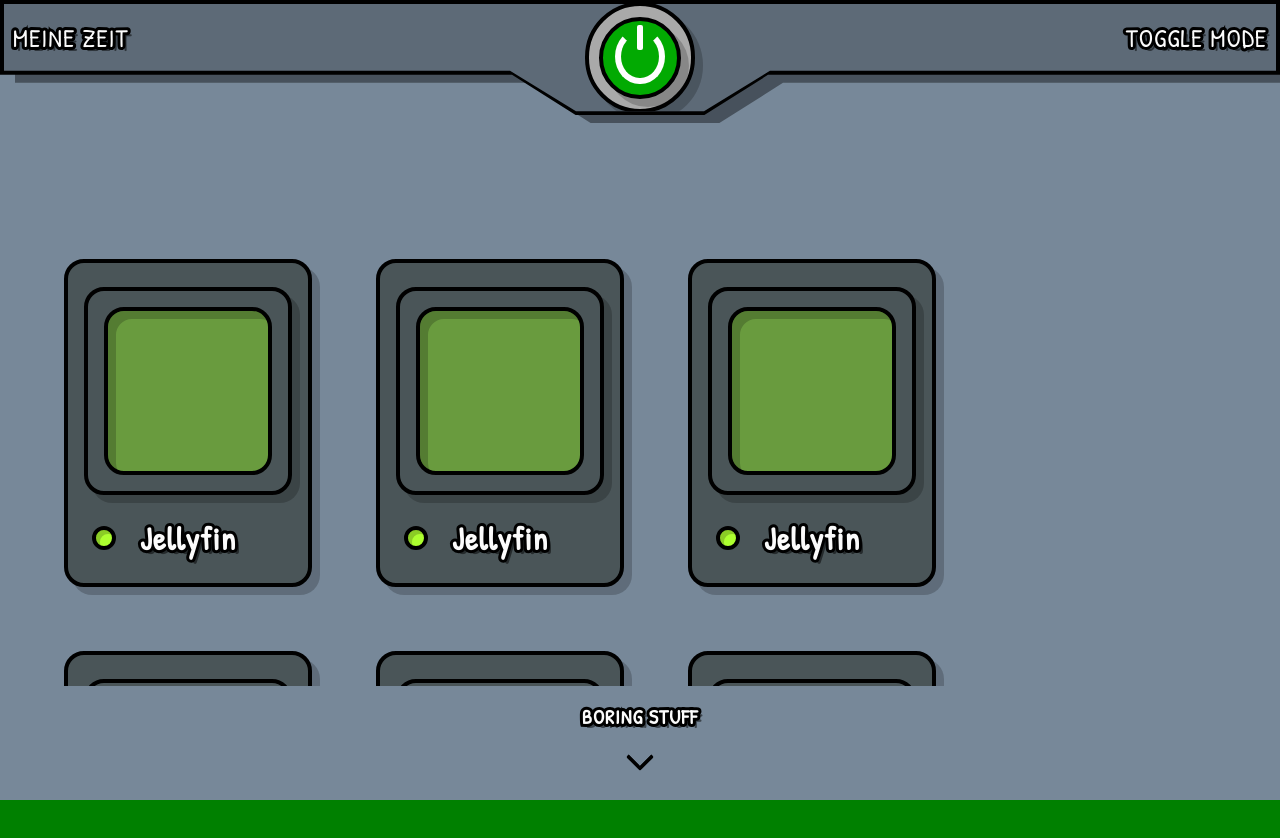
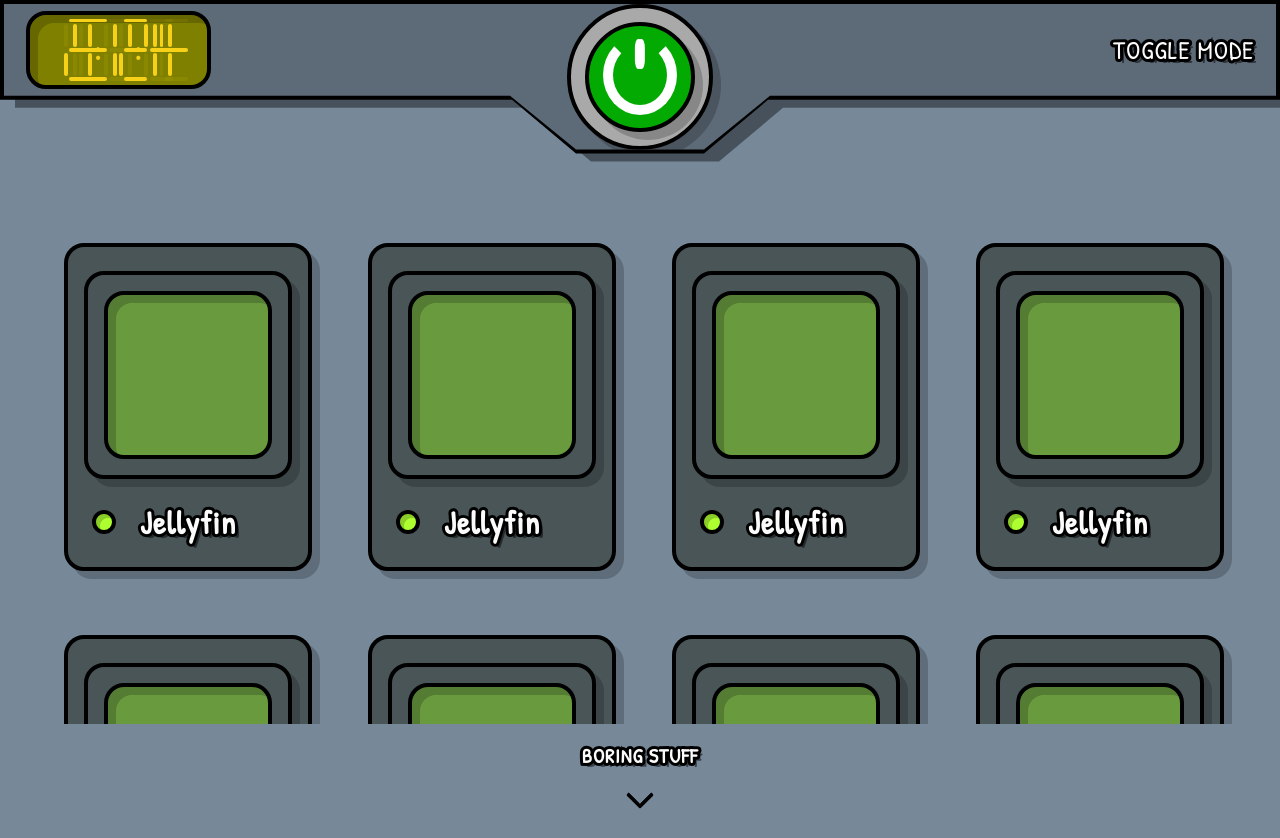
Before and after one commit to JanikHenz/dashboard, a plain HTML site: page index.html in a window 1280 px wide. Before the commit the page ends 800 px from the top, so only its background shows below. Drawn offline with Linux system fonts and the light colour scheme.

Commit message:
7segment erstellt udn positioniert

```diff
--- a/css/style.css
+++ b/css/style.css
@@ -8,6 +8,14 @@
   --hard-shadow: 8px 8px 0px rgba(0, 0, 0, 0.2);
   --comic-font: 'Patrick Hand', cursive;
   --neg-shadow: inset 8px 8px 0px rgba(0, 0, 0, 0.2);
+
+  --on:  #f7d117;
+  --off: rgba(247, 209, 23, 0.08);
+  --seg-w: 0.3vw;
+  --seg-l: 1.8vw;
+  --gap: 0.1vw;
+  --digit-w: calc(var(--seg-l) + var(--seg-w) * 2 + var(--gap) * 2);
+  --digit-h: calc(var(--seg-l) * 2 + var(--seg-w) * 3 + var(--gap) * 4);
 }
 
 .app,
@@ -31,20 +39,20 @@ body {
   color: #fbfbfb;
   -webkit-text-stroke: 6px black;
   paint-order: stroke fill;
-  text-shadow: 4px 4px 0 rgba(0, 0, 0, 0.5);
   letter-spacing: 1px;
   margin: 0;
   padding: 0;
   background-color: green;
   display: flex;
   flex-direction: column;
+  text-shadow: 4px 4px 0 rgba(0, 0, 0, 0.5);
   min-height: 100vh;
   overflow-x: hidden;
 }
 
 header {
   width: 100%;
-  height: 9vw;
+  height: clamp(13vh, 12vw, 12vw );
   background-color: lightslategrey;
 }
 
@@ -76,16 +84,29 @@ header {
     4px              calc(65% - 4px)
   );
   display: grid;
-  grid-template-columns: 1fr 1fr 1fr;
+  grid-template-columns: 1fr auto 1fr;
 }
 
-.timer {
+.timer{
+  max-width: 50%;
   height: 65%;
   justify-self: start;
   display: flex;
   align-items: center;
-  margin-left: 1vw;
-  font-size: 2vw;
+  margin-left: clamp(1vw, 2vw, 2vw );
+}
+
+.segment {
+  background-color: olive;
+  max-width: 100%;
+  height: 70%;
+  justify-self: center;
+  display: flex;
+  align-items: center;
+  border: var(--outline-width) solid var(--outline-color);
+  box-shadow: var(--neg-shadow);
+  border-radius: 20px;
+  padding: 0 var(--digit-w) 0 var(--digit-w);
 }
 
 .mode {
@@ -93,14 +114,14 @@ header {
   justify-self: right;
   display: flex;
   align-items: center;
-  margin-right: 1vw;
-  font-size: 2vw;
+  margin-right: clamp(1vw, 2vw, 2vw );
+  font-size: clamp(2vh, 2vw, 2vw );
 }
 
 .power {
   background-color: darkgrey;
-  height: 8vw;
-  width: 8vw;
+  height: 90%;
+  aspect-ratio: 1;
   border-radius: 50%;
   justify-self: center;
   align-self: center;
@@ -122,7 +143,7 @@ header {
 .power-icon {
   width: 60%;
   height: 60%;
-  border: 6px solid white;
+  border: 0.8vw solid white;
   border-radius: 50%;
   border-top-color: transparent;
   position: relative;
@@ -132,13 +153,13 @@ header {
 .power-icon::before {
   content: "";
   position: absolute;
-  top: -10px;
+  top: -10%;
   left: 50%;
   transform: translateX(-50%);
-  width: 6px;
-  height: 25px;
+  width: 0.8vw;
+  height: 50%;
   background-color: white;
-  border-radius: 2px;
+  border-radius: 30%;
 }
 
 main {
@@ -149,28 +170,25 @@ main {
   flex-direction: column;
   align-items: center;
   overflow: hidden;
-  max-height: calc(100vh - 9vw);
+  max-height: calc(100vh - clamp(13vh, 9vw, 9vw ));
 }
 
 .apps {
-  margin: 5rem auto auto auto;
+  margin: clamp(1vw, 2vw, 2vw) auto auto auto;
   width: 100%;
-  max-width: 100%;
   padding: 4rem;
   box-sizing: border-box;
   overflow-y: auto;
-  display: flex;
+  display: grid;
+  grid-template-columns: repeat(auto-fill, 15rem);
+  gap: 4rem;
   justify-content: center;
 }
 
 .apps-inner {
-  display: flex;
-  flex-wrap: wrap;
-  gap: 4rem;
-  justify-content: flex-start;
-  width: fit-content;
-  max-width: 100%;
+  display: contents;
 }
+
 .app {
   background-color: rgb(74, 85, 88);
   width: 15rem;
@@ -179,6 +197,7 @@ main {
   flex-direction: column;
   justify-content: center;
   align-items: center;
+  flex-shrink: 0;
 }
 
 .appinfo {
@@ -201,6 +220,7 @@ main {
 .icon {
   background-color: rgb(105, 155, 62);
   width: 10rem;
+  aspect-ratio: 1;
   height: 10rem;
   margin: 1rem;
   border: var(--outline-width) solid var(--outline-color);
@@ -243,3 +263,93 @@ main {
   transform: rotate(45deg);
   border-radius: 2px;
 }
+
+.group {
+  display: flex;
+  align-items: center;
+}
+
+.digits {
+  display: flex;
+  gap: var(--gap * 2);
+  max-width: 100%;
+}
+
+.separator {
+  font-size: clamp(0.8rem, 3.5vh, 2rem);
+  font-weight: bold;
+  text-shadow: none;
+  -webkit-text-stroke: 0px;
+  align-self: center;
+}
+.separator {
+  color: var(--on);
+  display: flex;
+  align-items: center;
+  margin-right: var(--gap);
+  margin-left: var(--gap);
+  justify-content: center;
+  height: var(--digit-h);
+}
+
+
+.digit {
+  position: relative;
+  height: var(--digit-h);
+  margin: var(--gap);
+  aspect-ratio: 1/5;
+}
+
+.seg {
+  position: absolute;
+  background: var(--off);
+  border-radius: 2px;
+}
+
+.seg.on {
+  background: var(--on);
+  box-shadow: var(--glow);
+}
+.seg-a, .seg-g, .seg-d {
+  width: var(--seg-l);
+  height: var(--seg-w);
+  left: calc(var(--seg-w) + var(--gap));
+}
+
+.seg-b, .seg-c, .seg-e, .seg-f {
+  width: var(--seg-w);
+  height: var(--seg-l);
+}
+
+/* horizontale */
+.seg-a { top: 0; }
+
+.seg-g {
+  top: calc(50% - var(--seg-w) / 2);
+}
+
+.seg-d {
+  bottom: 0;
+}
+
+/* rechte Seite */
+.seg-b {
+  top: calc(var(--seg-w) + var(--gap));
+  right: 0;
+}
+
+.seg-c {
+  bottom: calc(var(--seg-w) + var(--gap));
+  right: 0;
+}
+
+/* linke Seite */
+.seg-f {
+  top: calc(var(--seg-w) + var(--gap));
+  left: 0;
+}
+
+.seg-e {
+  bottom: calc(var(--seg-w) + var(--gap));
+  left: 0;
+}
--- a/index.html
+++ b/index.html
@@ -14,7 +14,36 @@
       <div class="border">
         <div class="header">
           <div class="timer">
-            MEINE ZEIT
+
+            <div class="segment">
+              <!-- DAYS -->
+              <div class="group">
+                <div class="digits">
+                  <div class="digit" id="d0"></div>
+                  <div class="digit" id="d1"></div>
+                </div>
+              </div>
+
+              <div class="separator">:</div>
+
+              <!-- HOURS -->
+              <div class="group">
+                <div class="digits">
+                  <div class="digit" id="h0"></div>
+                  <div class="digit" id="h1"></div>
+                </div>
+              </div>
+
+              <div class="separator">:</div>
+
+              <!-- MINUTES -->
+              <div class="group">
+                <div class="digits">
+                  <div class="digit" id="m0"></div>
+                  <div class="digit" id="m1"></div>
+                </div>
+              </div>
+            </div>
           </div>
           <div class="power">
             <button class="power-btn">
@@ -34,102 +63,120 @@
 
         <div class="app">
           <div class="threed">
-            <div class="icon">
-            </div>
+            <div class="icon"></div>
           </div>
           <div class="appinfo">
-            <div class="status">
-            </div>
+            <div class="status"></div>
             <h1>Jellyfin</h1>
           </div>
         </div>
+
         <div class="app">
           <div class="threed">
-            <div class="icon">
-            </div>
+            <div class="icon"></div>
           </div>
           <div class="appinfo">
-            <div class="status">
-            </div>
+            <div class="status"></div>
             <h1>Jellyfin</h1>
           </div>
         </div>
+
         <div class="app">
           <div class="threed">
-            <div class="icon">
-            </div>
+            <div class="icon"></div>
           </div>
           <div class="appinfo">
-            <div class="status">
-            </div>
+            <div class="status"></div>
             <h1>Jellyfin</h1>
           </div>
         </div>
+
         <div class="app">
           <div class="threed">
-            <div class="icon">
-            </div>
+            <div class="icon"></div>
           </div>
           <div class="appinfo">
-            <div class="status">
-            </div>
+            <div class="status"></div>
             <h1>Jellyfin</h1>
           </div>
         </div>
+
         <div class="app">
           <div class="threed">
-            <div class="icon">
-            </div>
+            <div class="icon"></div>
           </div>
           <div class="appinfo">
-            <div class="status">
-            </div>
+            <div class="status"></div>
             <h1>Jellyfin</h1>
           </div>
         </div>
+
         <div class="app">
           <div class="threed">
-            <div class="icon">
-            </div>
+            <div class="icon"></div>
           </div>
           <div class="appinfo">
-            <div class="status">
-            </div>
+            <div class="status"></div>
             <h1>Jellyfin</h1>
           </div>
         </div>
+
         <div class="app">
           <div class="threed">
-            <div class="icon">
-            </div>
+            <div class="icon"></div>
           </div>
           <div class="appinfo">
-            <div class="status">
-            </div>
+            <div class="status"></div>
             <h1>Jellyfin</h1>
           </div>
         </div>
+
         <div class="app">
           <div class="threed">
-            <div class="icon">
-            </div>
+            <div class="icon"></div>
           </div>
           <div class="appinfo">
-            <div class="status">
-            </div>
+            <div class="status"></div>
             <h1>Jellyfin</h1>
           </div>
         </div>
+
       </div>
     </div>
+
     <button class="hint">
-      <h2>
-        BORING STUFF
-      </h2>
-      <div class="arrow">
-      </div>
+      <h2>BORING STUFF</h2>
+      <div class="arrow"></div>
     </button>
   </main>
+  <script>
+    const DIGITS = {
+      0: [1, 1, 1, 1, 1, 1, 0], 1: [0, 1, 1, 0, 0, 0, 0], 2: [1, 1, 0, 1, 1, 0, 1],
+      3: [1, 1, 1, 1, 0, 0, 1], 4: [0, 1, 1, 0, 0, 1, 1], 5: [1, 0, 1, 1, 0, 1, 1],
+      6: [1, 0, 1, 1, 1, 1, 1], 7: [1, 1, 1, 0, 0, 0, 0], 8: [1, 1, 1, 1, 1, 1, 1],
+      9: [1, 1, 1, 1, 0, 1, 1]
+    };
+    const SEGS = ['a', 'b', 'c', 'd', 'e', 'f', 'g'];
+
+    function renderDigit(el, num) {
+      el.innerHTML = '';
+      SEGS.forEach((s, i) => {
+        const div = document.createElement('div');
+        div.className = 'seg seg-' + s + (DIGITS[num][i] ? ' on' : '');
+        el.appendChild(div);
+      });
+    }
+
+    // Statische Zeit: 23d 12h 44m
+    renderDigit(document.getElementById('d0'), 2);
+    renderDigit(document.getElementById('d1'), 3);
+
+    renderDigit(document.getElementById('h0'), 1);
+    renderDigit(document.getElementById('h1'), 2);
+
+    renderDigit(document.getElementById('m0'), 4);
+    renderDigit(document.getElementById('m1'), 4);
+  </script>
 </body>
 
 </html>
```
Also changed, not shown: 1 other file.
